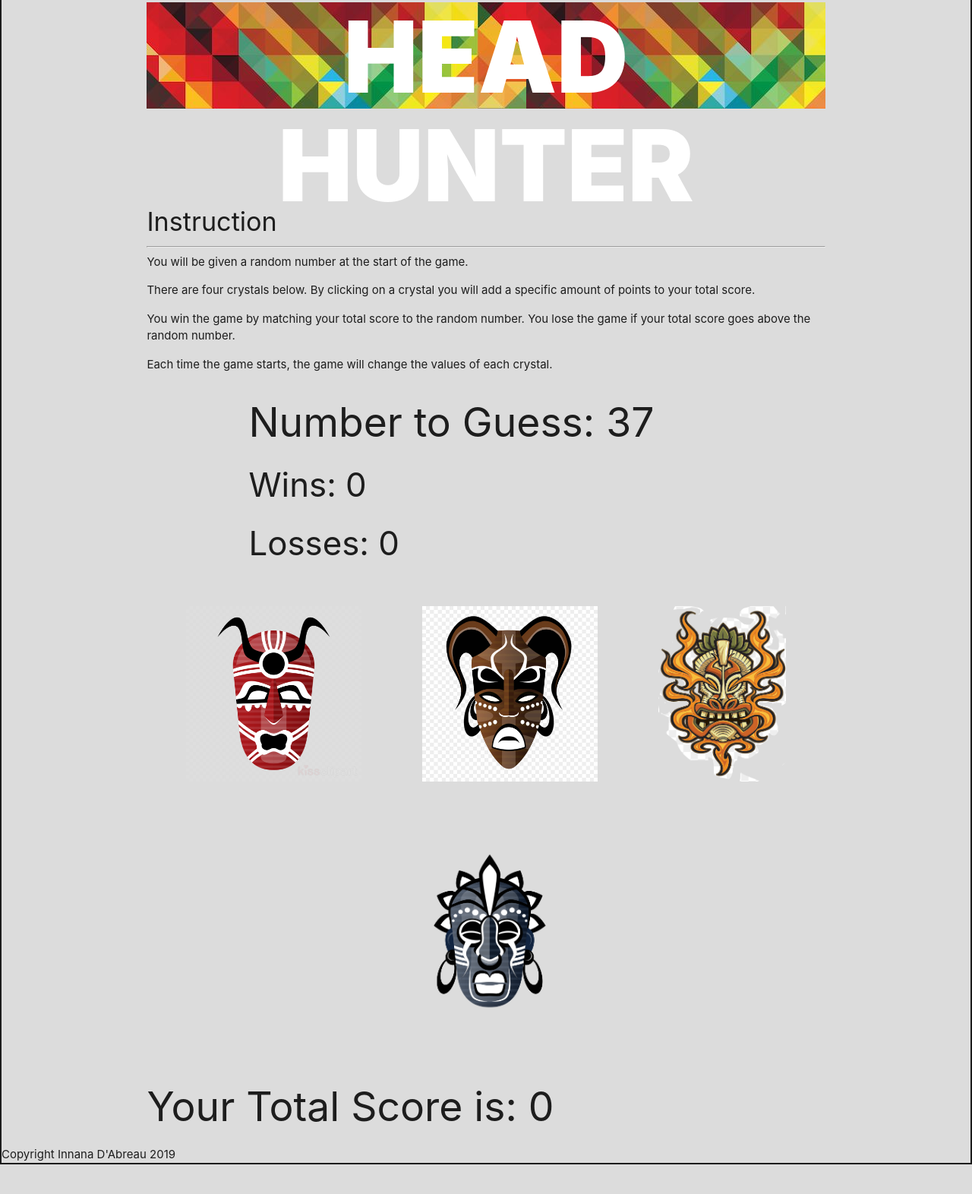
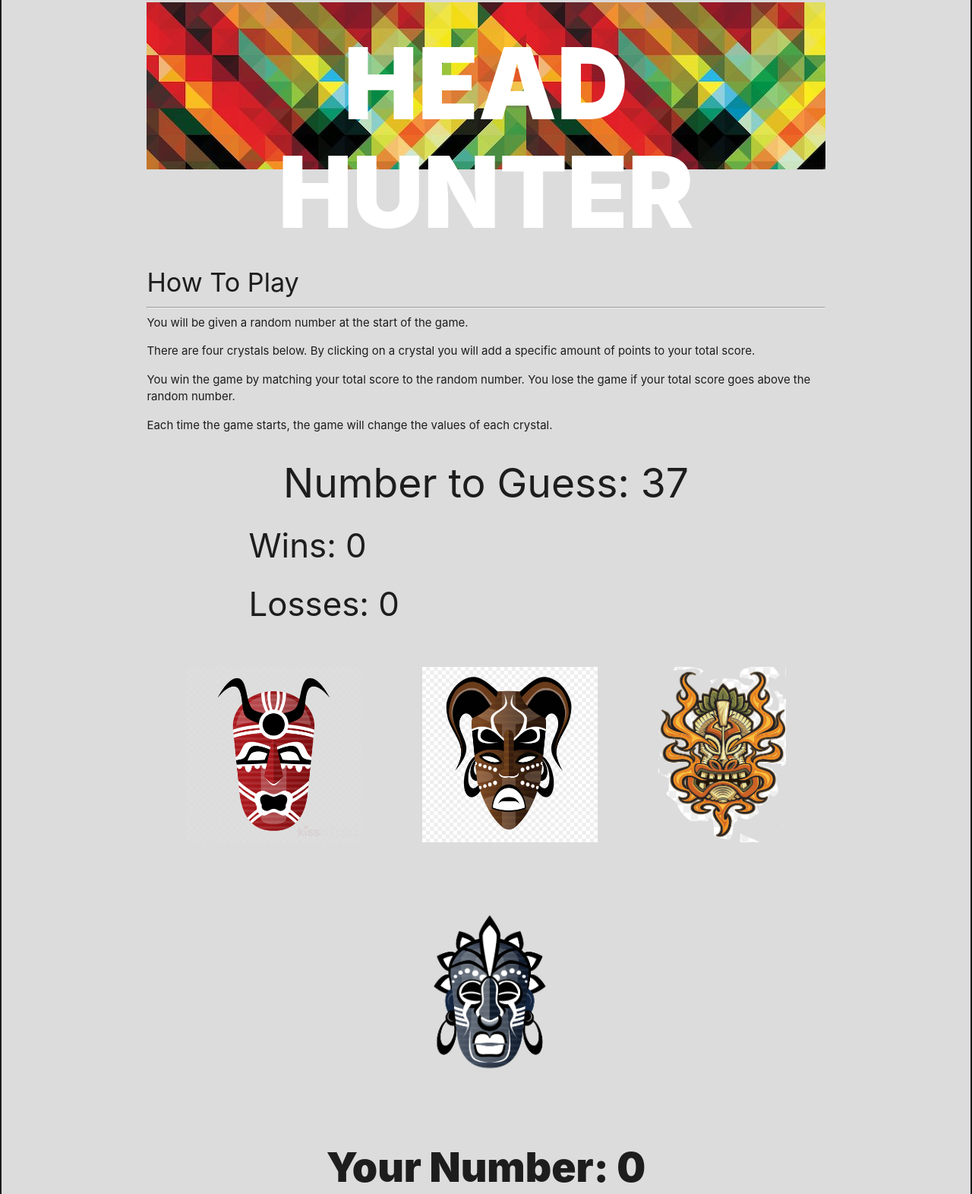
Before and after one commit to InnanaDM/CC-Game, a plain HTML site: page index.html in a window 1280 px wide. Shown: the part 143-1715 px from the top of the page at 76% size. Before the commit the page ends 1676 px from the top, so only its background shows below. Drawn offline with nearby package versions, Linux system fonts and the light colour scheme.

Commit message:
updating layout

```diff
--- a/assets/css/style.css
+++ b/assets/css/style.css
@@ -30,15 +30,14 @@ div#title {
 	margin-bottom: 130px;
 }
 
-
+/* ?head HUNTER title */
 h1.ccTitle
 {	font-size: 130px;
 	background: url("../images/africanAbstract.jpg");
 	color: white;
 	font-weight: 900;
-	height: 140px;
-
-	/* padding: 29px; */
+	height: 220px;
+	padding: 35px;
 
 	/* background-color: yellow;
 
@@ -51,6 +50,17 @@ h1.ccTitle
 	border-radius: 30px;
 	font-family: 'Merriweather', serif;
 	margin-top: 40px; */
+}
+
+/* ?number to guess text */
+h2.nTG {
+	text-align: center;
+
+}
+
+h2#yts {
+	text-align: center;
+	font-weight: 900;
 }
 
 
--- a/index.html
+++ b/index.html
@@ -1,7 +1,7 @@
 <!DOCTYPE html>
 <html>
 <head>
-	<title>Crystal Collector</title>
+	<title>Head Hunter</title>
 	<meta charset="UTF-8">
 	<!-- Compiled and mini CSS -->
     <link rel="stylesheet" href="https://cdnjs.cloudflare.com/ajax/libs/materialize/1.0.0/css/materialize.min.css">
@@ -32,7 +32,7 @@
 	</div>
 
 		<div id="instructions">
-			<p><h4>Instruction</h4><hr>You will be given a random number at the start of the game.</p>
+			<p><h4>How To Play</h4><hr>You will be given a random number at the start of the game.</p>
 			<p> There are four crystals below. By clicking on a crystal you will add a specific amount of points to your total score.</p>
 			<p> You win the game by matching your total score to the random number. You lose the game if your total score goes above the random number. </p>
 			<p> Each time the game starts, the game will change the values of each crystal.</p>
@@ -40,7 +40,7 @@
 
 		<div class = "container">
 			<div id="guessingNumber">
-				<h2>Number to Guess: <span class="value"></span></h2>
+				<h2 class="nTG">Number to Guess: <span class="value"></span></h2>
 			</div>
 
 			<div id="scoreboard">
@@ -54,18 +54,18 @@
 		<div id="crystals"></div>
 
 		<div id ="totalScore">
-			<h2 id = "yts">Your Total Score is: <span id ="yourScore">0</span></h2>
+			<h2 id = "yts">Your Number: <span id ="yourScore">0</span></h2>
 
 		</div>
 
 	</div>
+			<footer>
+					Copyright Innana D'Abreau 2019
+			</footer>
 
 	<!-- adding jQuery -->
 	<script src="https://code.jquery.com/jquery-2.2.0.min.js"></script>
 	<script src="assets/javascript/game.js"></script>
-	<footer>
-  		Copyright Innana D'Abreau 2019
-	</footer>
 
 </body>
 </html>
```
